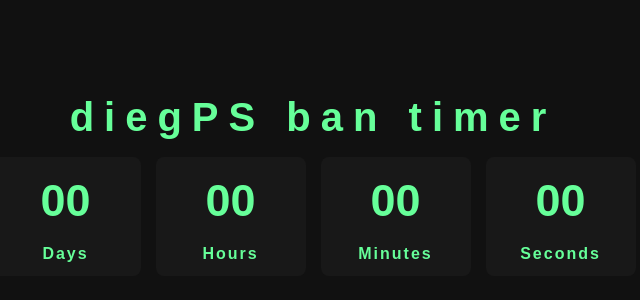
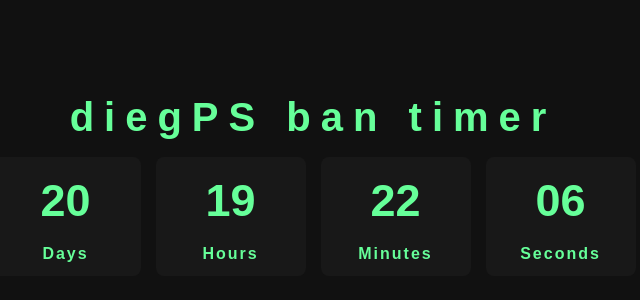
Before and after one commit to NatProgramer/vue-timer, a Vue app: page / in a window 1280 px wide. Shown: the part 220-520 px from the top of the page, without its empty margins (327-967 px from the left). Built offline with nearby package versions, Linux system fonts and the light colour scheme.

Commit message:
Fix: Javascript code error, timer keep in 0

```diff
--- a/src/App.vue
+++ b/src/App.vue
@@ -1,6 +1,7 @@
 <script setup lang="ts">
 import { ref } from 'vue';
 import TimerItem from './components/TimerItem.vue';
+
   interface Time {
     seconds: string,
     minutes: string,
@@ -59,8 +60,8 @@ import TimerItem from './components/TimerItem.vue';
   }
 
   let calculateDays = (seconds: string, minutes: string, hours: string) => {
-    let actuaDate = new Date();
-    let dateDiference = finalDate.getTime() - actualDate.getTime();
+    let now = new Date();
+    let dateDiference = finalDate.getTime() - now.getTime();
     let days = `${Math.floor(dateDiference / 1000 / 60 / 60 / 24)}`;
 
     if (parseInt(days) < 10) {
```
